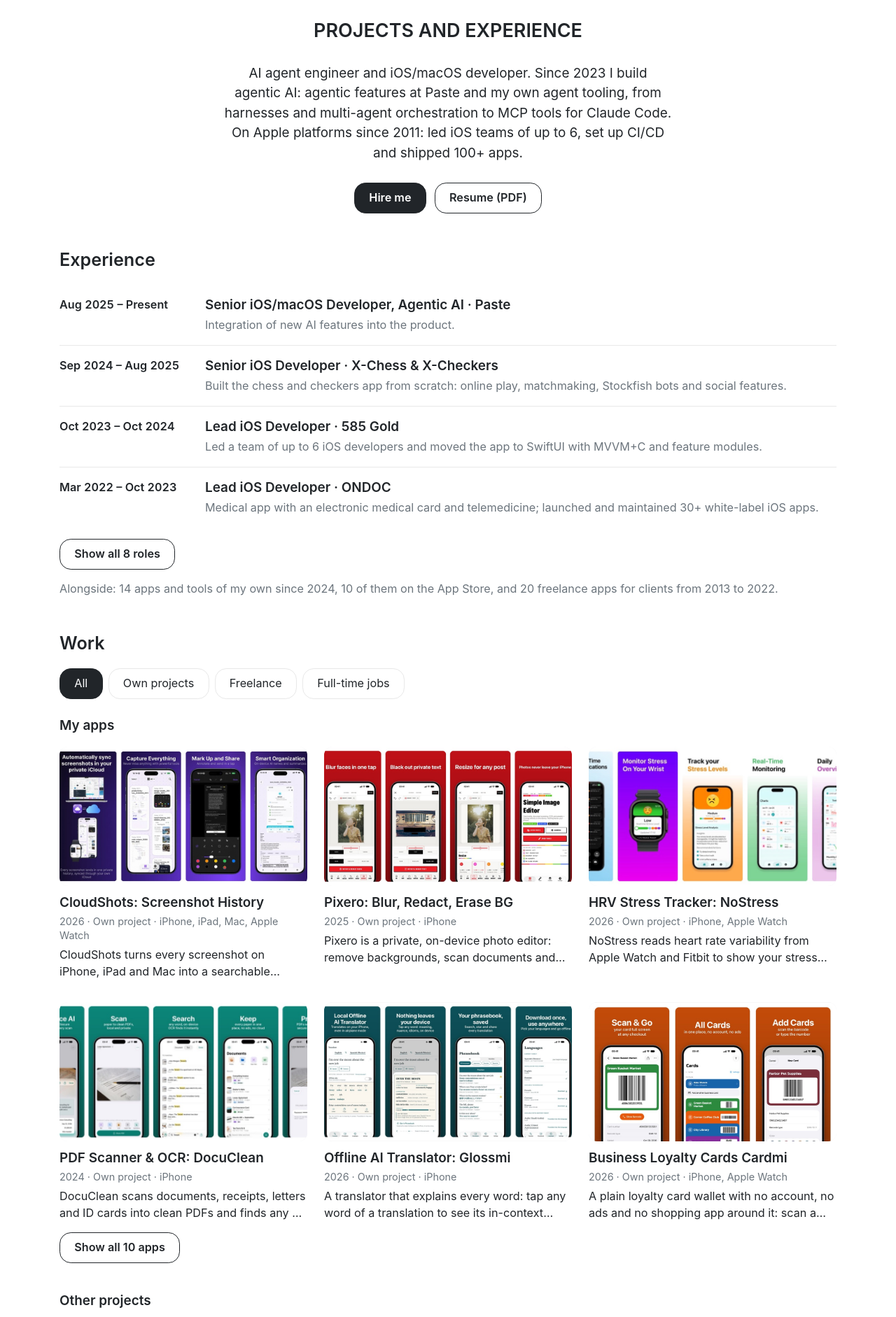
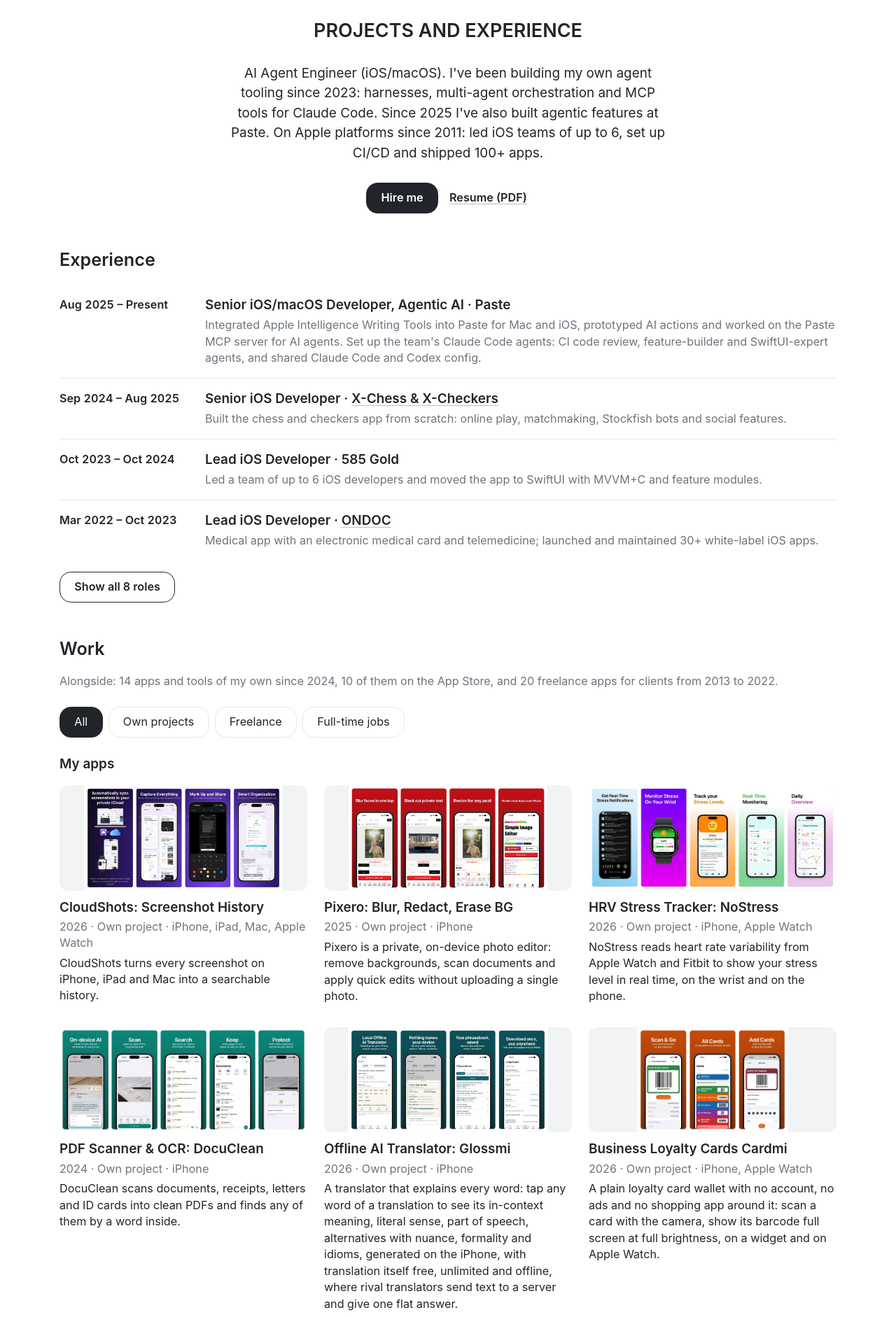
Before and after one commit to romacv/romacv, a PHP site: page /projects.html in a window 1280 px wide. Shown: the part 102-1984 px from the top of the page at 70% size. Run offline with PHP 8.4, Linux system fonts and the light colour scheme; some libraries are stand-ins or nearby versions.

Commit message:
Projects page: AI Agent Engineer headline, Paste role details, uncropped thumbnails, full card summaries, resume as text link

```diff
--- a/css/style.css
+++ b/css/style.css
@@ -2825,8 +2825,14 @@ main section.projects .actions a.btn-primary {
   color: #fff;
 }
 main section.projects .actions a.btn-secondary {
+  border: 0;
+  border-radius: 0;
+  padding: 0 0.25em;
   background-color: transparent;
   color: #212529;
+  text-decoration: underline;
+  text-decoration-color: rgba(33, 37, 41, 0.3);
+  text-underline-offset: 3px;
 }
 main section.projects .actions a:focus-visible {
   outline: 2px solid #212529;
@@ -2839,8 +2845,7 @@ main section.projects .actions a:focus-visible {
     color: #212529;
   }
   main section.projects .actions a.btn-secondary:hover {
-    border-color: #7ec9ab;
-    color: #212529;
+    text-decoration-color: #212529;
   }
 }
 main section.projects h3.section-title {
@@ -2888,6 +2893,9 @@ main section.projects .exp-title {
 }
 main section.projects .exp-title a {
   color: #212529;
+  text-decoration: underline;
+  text-decoration-color: rgba(33, 37, 41, 0.3);
+  text-underline-offset: 3px;
 }
 main section.projects .exp-title a:focus-visible {
   outline: 2px solid #212529;
@@ -2895,7 +2903,7 @@ main section.projects .exp-title a:focus-visible {
 }
 @media (hover: hover) and (pointer: fine) {
   main section.projects .exp-title a:hover {
-    color: #7ec9ab;
+    text-decoration-color: #212529;
   }
 }
 main section.projects .exp-text {
@@ -2941,8 +2949,14 @@ main section.projects .project-grid.is-collapsed > li:nth-child(n + 7) {
 main section.projects .nowrap {
   white-space: nowrap;
 }
+main section.projects h3.work-title {
+  margin-top: 48px;
+}
+main section.projects .alongside:empty {
+  display: none;
+}
 main section.projects .alongside {
-  margin: 0 0 48px;
+  margin: 0 0 24px;
   font-size: 0.9rem;
   line-height: 1.45;
   color: #6c757d;
@@ -2985,7 +2999,7 @@ main section.projects a.project-card {
 }
 main section.projects a.project-card .thumb {
   display: block;
-  aspect-ratio: 16 / 9;
+  aspect-ratio: 960 / 408;
   overflow: hidden;
   border-radius: 12px;
   background-color: #f2f3f5;
@@ -2994,8 +3008,8 @@ main section.projects a.project-card .thumb img {
   display: block;
   width: 100%;
   height: 100%;
-  object-fit: cover;
-  object-position: center top;
+  object-fit: contain;
+  object-position: center;
 }
 main section.projects a.project-card .title {
   margin: 12px 0 0;
@@ -3008,17 +3022,13 @@ main section.projects a.project-card .title {
 main section.projects a.project-card .meta {
   display: block;
   margin-top: 4px;
-  font-size: 0.8rem;
+  font-size: 0.9rem;
   line-height: 1.4;
   color: #6c757d;
   overflow-wrap: anywhere;
 }
 main section.projects a.project-card .summary {
-  display: -webkit-box;
-  -webkit-box-orient: vertical;
-  -webkit-line-clamp: 2;
-  line-clamp: 2;
-  overflow: hidden;
+  display: block;
   margin-top: 6px;
   font-size: 0.9rem;
   line-height: 1.45;
--- a/data.json
+++ b/data.json
@@ -182,7 +182,7 @@
             "title": "Tapcentive - Tablet Smart Chip Gaming",
             "kind": "fulltime",
             "years": "2019–2021",
-            "desc": "Led iOS development for an iPad-based gaming platform, working with a team of engineers, designers and marketers. Integrated NFC technology and Smart Chip Cards for a secure, portable gaming solution. The application is distributed through Apple Business Manager.",
+            "desc": "Developed iOS apps for an iPad-based gaming platform, working with a team of engineers, designers and marketers. Integrated NFC technology and Smart Chip Cards for a secure, portable gaming solution. The application is distributed through Apple Business Manager.",
             "link": "",
             "img": "tapcentive"
         }
@@ -305,7 +305,7 @@
             "title": "READY FOR SKY",
             "kind": "fulltime",
             "years": "2014–2015",
-            "desc": "Led the development of a smart home management system for Ready For Sky (R4S). As the lead developer, I coordinated the team, implemented new modules and improved the system architecture. The project used Agile/Scrum and GitFlow, with extensive documentation. Developed under OOO \"Tekhnopoisk\"/ OOO \"Erlab\" (REDMOND, Ready For Sky), the system offers home automation capabilities.",
+            "desc": "Developed a smart home management system for Ready For Sky (R4S). As the lead developer, I coordinated the team, implemented new modules and improved the system architecture. The project used Agile/Scrum and GitFlow, with extensive documentation. Developed under OOO \"Tekhnopoisk\"/ OOO \"Erlab\" (REDMOND, Ready For Sky), the system offers home automation capabilities.",
             "link": "https://itunes.apple.com/ru/app/ready-for-sky-otkroj-novuu/id927991375?mt=8",
             "img": "readyforsky"
         },
--- a/projects.html
+++ b/projects.html
@@ -33,7 +33,7 @@
     <link rel="icon" href="/favicon.ico" sizes="any">
     <link rel="apple-touch-icon" href="/apple-touch-icon.png">
     <link rel="alternate" type="text/plain" href="/llms.txt" title="LLM-readable profile summary">
-    <link rel="stylesheet" href="css/style.css?v=20261116b">
+    <link rel="stylesheet" href="css/style.css?v=20261116c">
     <title>Projects | Roman Resenchuk | iOS/macOS &amp; Agentic AI Developer</title>
     <script type="module" src="firebase-analytics.js"></script>
 </head>
@@ -62,7 +62,7 @@
             <section class="projects">
                 <h2>Projects and experience</h2>
                 <div class="intro">
-                    <p class="lead">AI agent engineer and iOS/macOS developer. Since 2023 I build agentic AI: agentic features at Paste and my own agent tooling, from harnesses and multi-agent orchestration to MCP tools for Claude Code. On Apple platforms since 2011: led iOS teams of up to 6, set up CI/CD and shipped 100+ apps.</p>
+                    <p class="lead">AI Agent Engineer (iOS/macOS). I've been building my own agent tooling since 2023: harnesses, multi-agent orchestration and MCP tools for Claude Code. Since 2025 I've also built agentic features at Paste. On Apple platforms since 2011: led iOS teams of up to 6, set up CI/CD and shipped 100+ apps.</p>
                     <div class="actions">
                         <a class="btn-primary" href="/projects/contact">Hire me</a>
                         <a class="btn-secondary" href="/Roman_Resenchuk_Senior_Software_Engineer_Resume.pdf">Resume (PDF)</a>
@@ -74,7 +74,7 @@
                         <span class="exp-year">Aug 2025 – Present</span>
                         <div class="exp-body">
                             <h4 class="exp-title">Senior iOS/macOS Developer, Agentic AI&nbsp;· Paste</h4>
-                            <p class="exp-text">Integration of new AI features into the product.</p>
+                            <p class="exp-text">Integrated Apple Intelligence Writing Tools into Paste for Mac and iOS, prototyped AI actions and worked on the Paste MCP server for AI agents. Set up the team's Claude Code agents: CI code review, feature-builder and SwiftUI-expert agents, and shared Claude Code and Codex config.</p>
                         </div>
                     </li>
                     <li>
@@ -127,8 +127,8 @@
                         </div>
                     </li>
                 </ol>
+                <h3 class="section-title work-title">Work</h3>
                 <p id="experience-alongside" class="alongside"></p>
-                <h3 class="section-title">Work</h3>
                 <div id="projects-container"></div>
             </section>
             <hr>
@@ -140,7 +140,7 @@
     <script>
         document.getElementById('current-year').textContent = new Date().getFullYear();
     </script>
-    <script src="script.js?v=20261116b"></script>
+    <script src="script.js?v=20261116c"></script>
 </body>
 
 </html>
--- a/script.js
+++ b/script.js
@@ -75,7 +75,7 @@ function renderCard({ key, year, project }) {
     image.src = entryImage(project);
     image.alt = '';
     image.width = 960;
-    image.height = 540;
+    image.height = 408;
     image.loading = 'lazy';
     image.decoding = 'async';
     thumb.appendChild(image);
```
